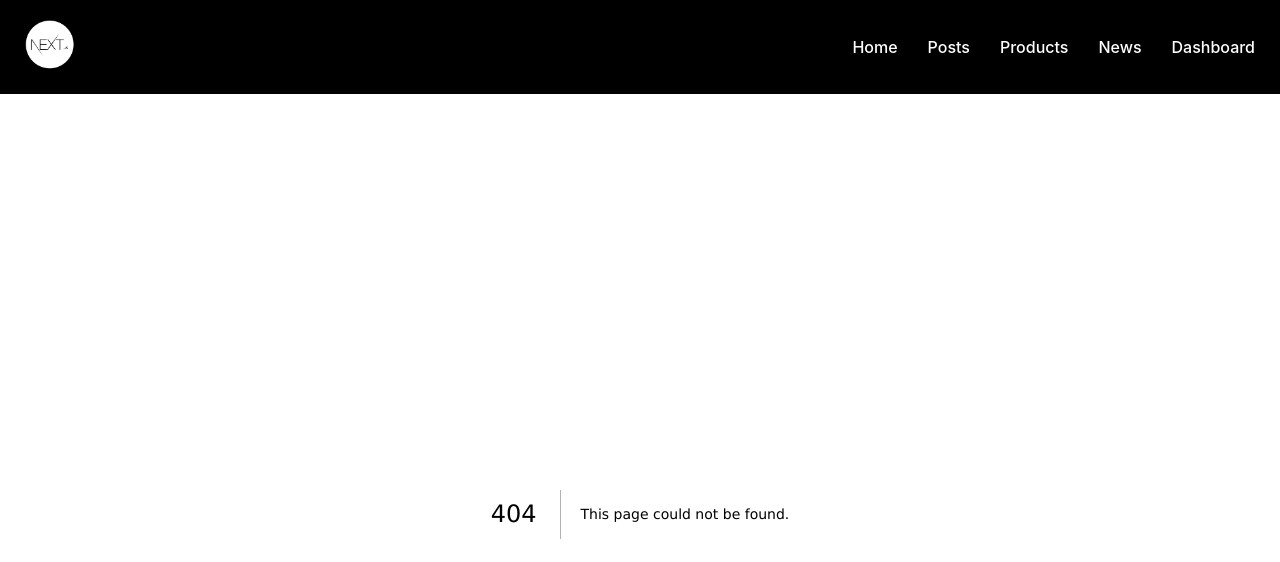
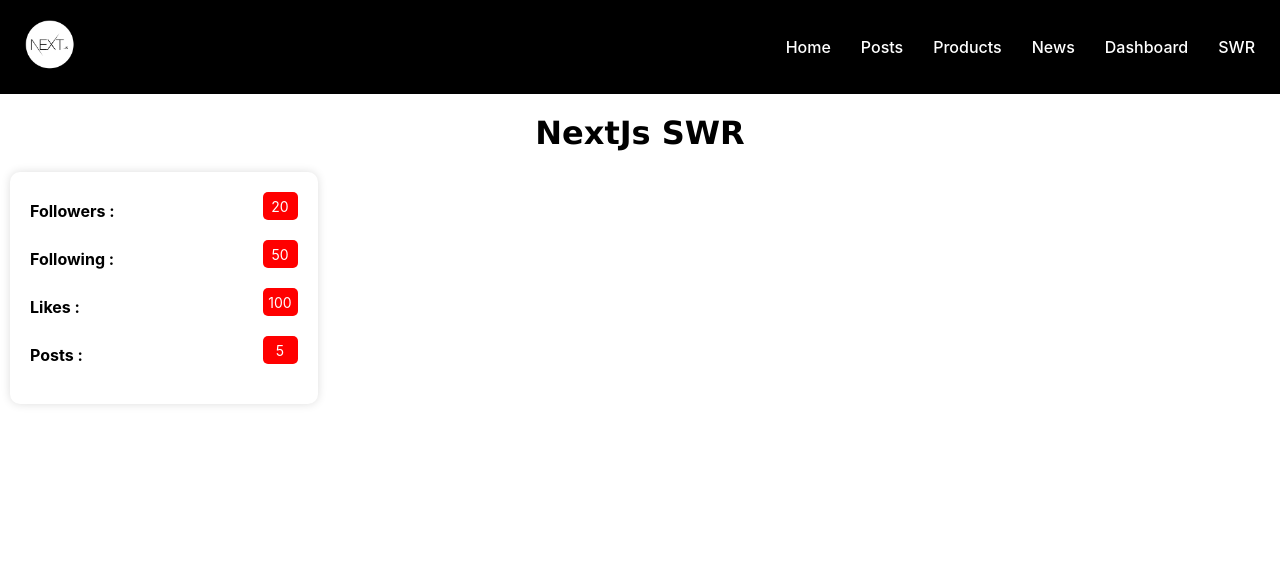
Before and after one commit to shivprajapat/NextJS-Beginning-to-Mastery, a Next.js app: page /dashboard-swr in a window 1280 px wide. Before the commit this address had no page. Shown: the top 562 px of the page. Built offline with nearby package versions, Linux system fonts and the light colour scheme; data requests are answered from the project's data file.

Commit message:
SWR for Client-side Data Fetching

```diff
--- a/components/Header.jsx
+++ b/components/Header.jsx
@@ -22,6 +22,10 @@ const Header = () => {
     {
       title: "Dashboard",
       path: "/dashboard"
+    },
+    {
+      title: "SWR",
+      path: "/dashboard-swr"
     }
   ]
   return (
--- a/package.json
+++ b/package.json
@@ -8,11 +8,11 @@
     "start": "next start",
     "lint": "next lint",
     "serve-json": "json-server --watch db.json --port 4000"
-
   },
   "dependencies": {
     "next": "13.2.4",
     "react": "18.2.0",
-    "react-dom": "18.2.0"
+    "react-dom": "18.2.0",
+    "swr": "^2.1.0"
   }
 }
--- /dev/null
+++ b/pages/dashboard-swr.js
@@ -0,0 +1,40 @@
+import React from "react";
+import useSWR from "swr";
+
+const fetcher = async () => {
+  const response = await fetch("http://localhost:4000/dashboard");
+  const data = await response.json();
+  return data;
+};
+const DashboardSWR = () => {
+  const { data, error } = useSWR("dashboard", fetcher);
+  if (error) return <h2>An error has occurred.</h2>;
+  if (!data) return <h2>Loading...</h2>;
+  return (
+    <div>
+      <h1>NextJs SWR</h1>
+      <aside>
+        <article>
+          <div className="flex-space">
+            <b>Followers :</b>
+            <button className="red">{data.followers}</button>
+          </div>
+          <div className="flex-space">
+            <b>Following :</b>
+            <button className="red">{data.following}</button>
+          </div>
+          <div className="flex-space">
+            <b>Likes :</b>
+            <button className="red">{data.likes}</button>
+          </div>
+          <div className="flex-space">
+            <b>Posts :</b>
+            <button className="red">{data.posts}</button>
+          </div>
+        </article>
+      </aside>
+    </div>
+  );
+};
+
+export default DashboardSWR;
```
Also changed, not shown: 1 other file (tests, documents, lock files or other folders).
